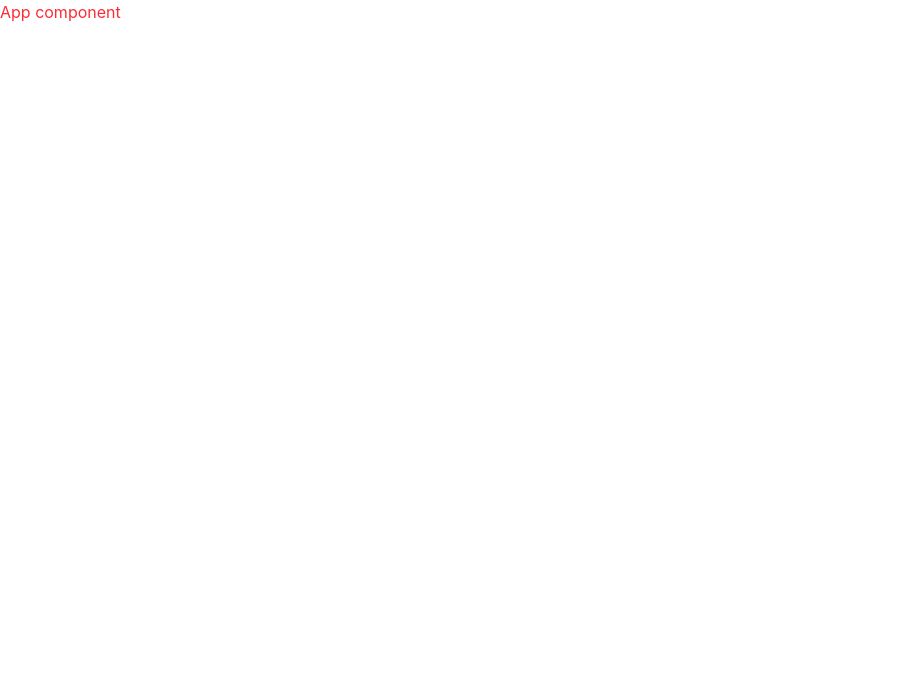
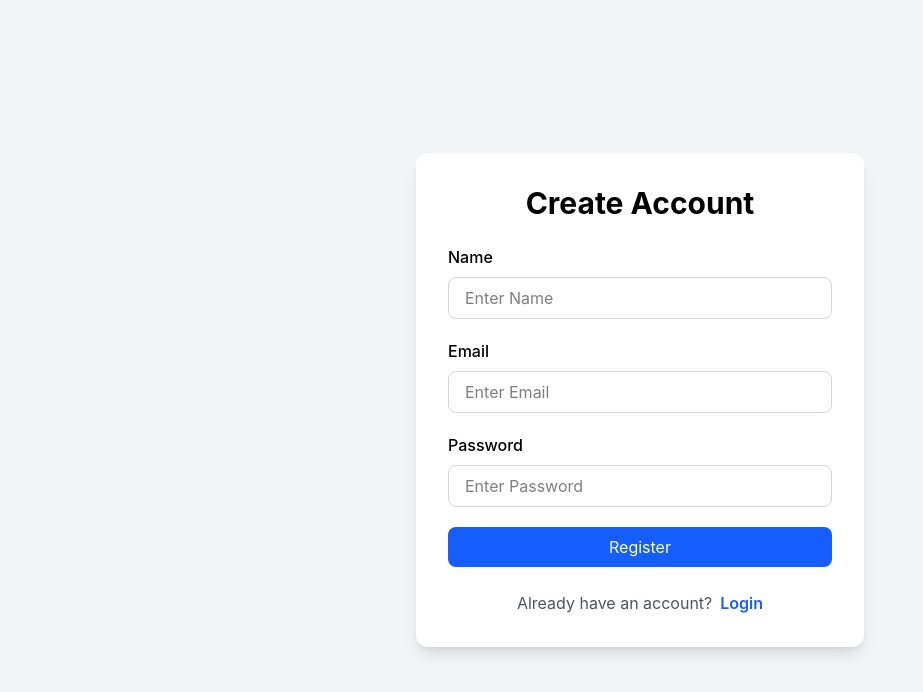
Before and after one commit to Amjadkhan9756/foodDeliverySite, a React (Vite) app in the folder frontend/: page /login in a window 1280 px wide. Shown: the top 692 px of the page, without its empty margins (0-923 px from the left). Built offline with nearby package versions, Linux system fonts and the light colour scheme.

Commit message:
creating login page

```diff
--- a/frontend/package.json
+++ b/frontend/package.json
@@ -11,8 +11,11 @@
   },
   "dependencies": {
     "@tailwindcss/vite": "^4.3.1",
+    "axios": "^1.18.1",
     "react": "^19.2.6",
     "react-dom": "^19.2.6",
+    "react-hot-toast": "^2.6.0",
+    "react-router-dom": "^7.18.0",
     "tailwindcss": "^4.3.1"
   },
   "devDependencies": {
--- a/frontend/src/App.tsx
+++ b/frontend/src/App.tsx
@@ -1,10 +1,18 @@
+import {BrowserRouter,Routes,Route} from "react-router-dom"
+import  Home from "./pages/Home";
+import Login from "./pages/Login";
 
 
-
-function App(){
+function App() {
   return (
     <>
-    <h1 className="text-red-500">App component </h1>
+    <BrowserRouter>
+    <Routes>
+      <Route path="/" element={<Home/>} />
+      <Route path="/login" element={<Login/>} />
+    </Routes>
+    </BrowserRouter>
+
     </>
   )
 }
--- /dev/null
+++ b/frontend/src/pages/Home.tsx
@@ -0,0 +1,11 @@
+
+
+function Home(){
+    return (
+        <>
+        <h1>this is the Home page</h1>
+        </>
+    )
+}
+
+export default Home;
--- /dev/null
+++ b/frontend/src/pages/Login.tsx
@@ -0,0 +1,109 @@
+import axios from "axios";
+import { Link, useNavigate } from "react-router-dom";
+
+const Login = () => {
+  const navigate = useNavigate();
+
+  const handleSubmit = async (e) => {
+    e.preventDefault();
+
+    const name = e.target.name.value;
+    const email = e.target.email.value;
+    const password = e.target.password.value;
+
+    try {
+      const response = await axios.post(
+        "http://localhost:3000/api/auth/register",
+        {
+          name,
+          email,
+          password,
+        },
+        {
+          withCredentials: true,
+        }
+      );
+
+      console.log(response.data);
+      alert(response.data.message);
+
+      navigate("/login");
+    } catch (error) {
+      console.log(error.response.data);
+      alert(error.response.data.message);
+    }
+  };
+
+  return (
+    <div className="flex items-center justify-center min-h-screen bg-gray-100">
+      <div className="w-full max-w-md bg-white shadow-lg rounded-xl p-8">
+
+        <h1 className="text-3xl font-bold text-center mb-6">
+          Create Account
+        </h1>
+
+        <form onSubmit={handleSubmit} className="space-y-5">
+
+          <div>
+            <label className="block mb-2 font-medium">
+              Name
+            </label>
+
+            <input
+              type="text"
+              name="name"
+              placeholder="Enter Name"
+              className="w-full border border-gray-300 rounded-lg px-4 py-2 outline-none focus:ring-2 focus:ring-blue-500"
+            />
+          </div>
+
+          <div>
+            <label className="block mb-2 font-medium">
+              Email
+            </label>
+
+            <input
+              type="email"
+              name="email"
+              placeholder="Enter Email"
+              className="w-full border border-gray-300 rounded-lg px-4 py-2 outline-none focus:ring-2 focus:ring-blue-500"
+            />
+          </div>
+
+          <div>
+            <label className="block mb-2 font-medium">
+              Password
+            </label>
+
+            <input
+              type="password"
+              name="password"
+              placeholder="Enter Password"
+              className="w-full border border-gray-300 rounded-lg px-4 py-2 outline-none focus:ring-2 focus:ring-blue-500"
+            />
+          </div>
+
+          <button
+            type="submit"
+            className="w-full bg-blue-600 text-white py-2 rounded-lg hover:bg-blue-700 transition duration-300"
+          >
+            Register
+          </button>
+        </form>
+
+        <p className="text-center mt-6 text-gray-600">
+          Already have an account?
+          <Link
+            to="/login"
+            className="text-blue-600 font-semibold ml-2 hover:underline"
+          >
+            Login
+          </Link>
+        </p>
+
+      </div>
+    </div>
+  );
+};
+
+export default Login;
```
Also changed, not shown: 1 other file (tests, documents, lock files or other folders).
